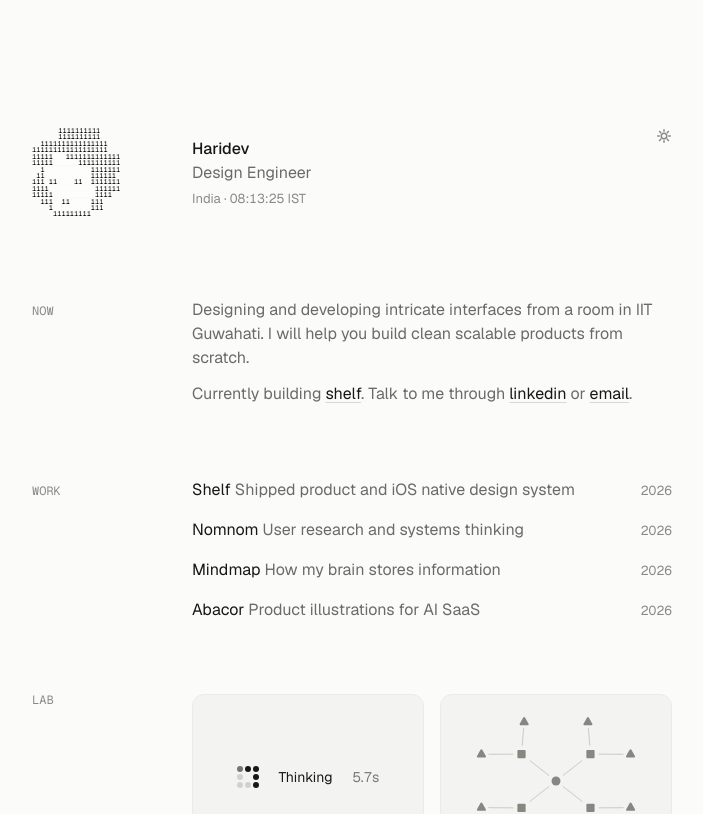
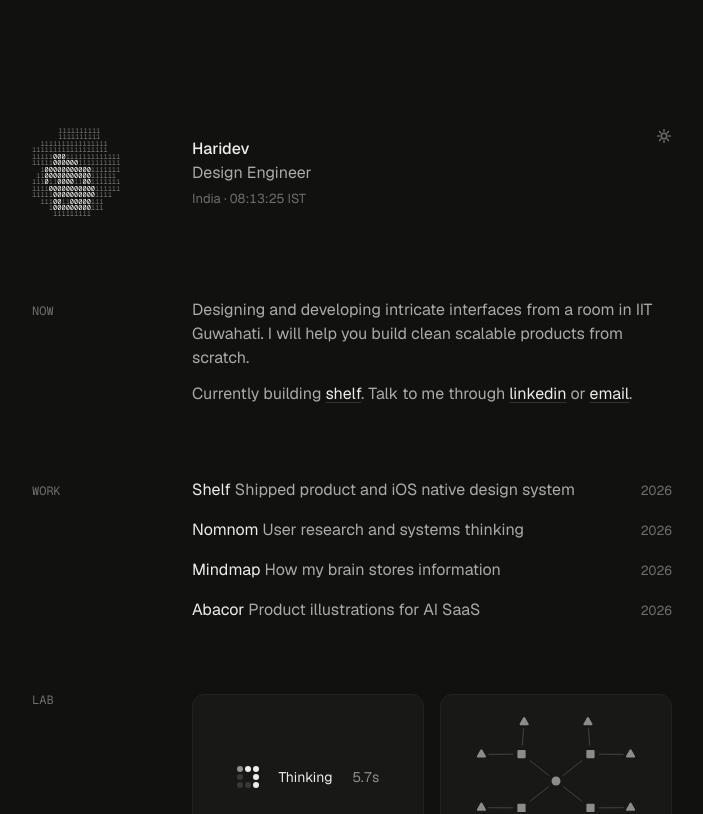
Before and after one commit to harideviitg/design-engineer, a React (Vite) app: page / in a window 1280 px wide. Shown: the top 814 px of the page, without its empty margins (288-991 px from the left). Built offline with nearby package versions, Linux system fonts and the light colour scheme.

Commit message:
fixed dark and light mode logomarks

```diff
--- a/index.html
+++ b/index.html
@@ -1,11 +1,12 @@
 <!doctype html>
-<html lang="en">
+<!-- Dark by default for everyone, whatever the device says; the toggle switches it for the visit -->
+<html lang="en" data-theme="dark">
   <head>
     <meta charset="UTF-8" />
     <meta name="viewport" content="width=device-width, initial-scale=1.0" />
     <title>haridev design engineer</title>
     <meta name="description" content="Haridev is a design engineer who designs in code and sweats the details." />
-    <meta name="theme-color" content="#fbfbfa" />
+    <meta name="theme-color" content="#111110" />
     <link rel="icon" type="image/svg+xml" href="/favicon.svg" />
 
     <!-- Geist + Geist Mono (SIL OFL) -->
@@ -15,15 +16,6 @@
       rel="stylesheet"
       href="https://fonts.googleapis.com/css2?family=Geist:wght@300..600&family=Geist+Mono:wght@400;500&display=swap"
     />
-
-    <!-- The device theme is the default; set it before first paint so there's no flash -->
-    <script>
-      (function () {
-        var dark = window.matchMedia("(prefers-color-scheme: dark)").matches;
-        document.documentElement.dataset.theme = dark ? "dark" : "light";
-        document.querySelector('meta[name="theme-color"]').setAttribute("content", dark ? "#111110" : "#fbfbfa");
-      })();
-    </script>
   </head>
   <body>
     <div id="root"></div>
--- a/src/components/ThemeToggle.tsx
+++ b/src/components/ThemeToggle.tsx
@@ -24,7 +24,8 @@ export function ThemeToggle() {
           exit={{ opacity: 0, rotate: 90, scale: 0.6 }}
           transition={{ duration: 0.3, ease: EASE_OUT }}
         >
-          <Icon name={dark ? "moon" : "sun"} size={16} />
+          {/* shows where a click takes you: the sun in dark mode, the moon in light */}
+          <Icon name={dark ? "sun" : "moon"} size={16} />
         </motion.span>
       </AnimatePresence>
     </button>
--- a/src/lib/theme.ts
+++ b/src/lib/theme.ts
@@ -4,7 +4,6 @@ export type Theme = "light" | "dark";
 
 const listeners = new Set<() => void>();
 const read = (): Theme => (document.documentElement.dataset.theme === "dark" ? "dark" : "light");
-const system = window.matchMedia("(prefers-color-scheme: dark)");
 
 export function useTheme() {
   return useSyncExternalStore(
@@ -27,8 +26,6 @@ function apply(next: Theme) {
   listeners.forEach((l) => l());
 }
 
-// The device decides. A click only overrides it until the page reloads
-// or the system theme changes again. The colour blend itself lives in index.css.
-system.addEventListener("change", (e) => apply(e.matches ? "dark" : "light"));
-
+// Every visit starts dark (set on <html> in index.html), whatever the device theme is.
+// A click switches it until the page reloads. The colour blend itself lives in index.css.
 export const toggleTheme = () => apply(read() === "dark" ? "light" : "dark");
```
